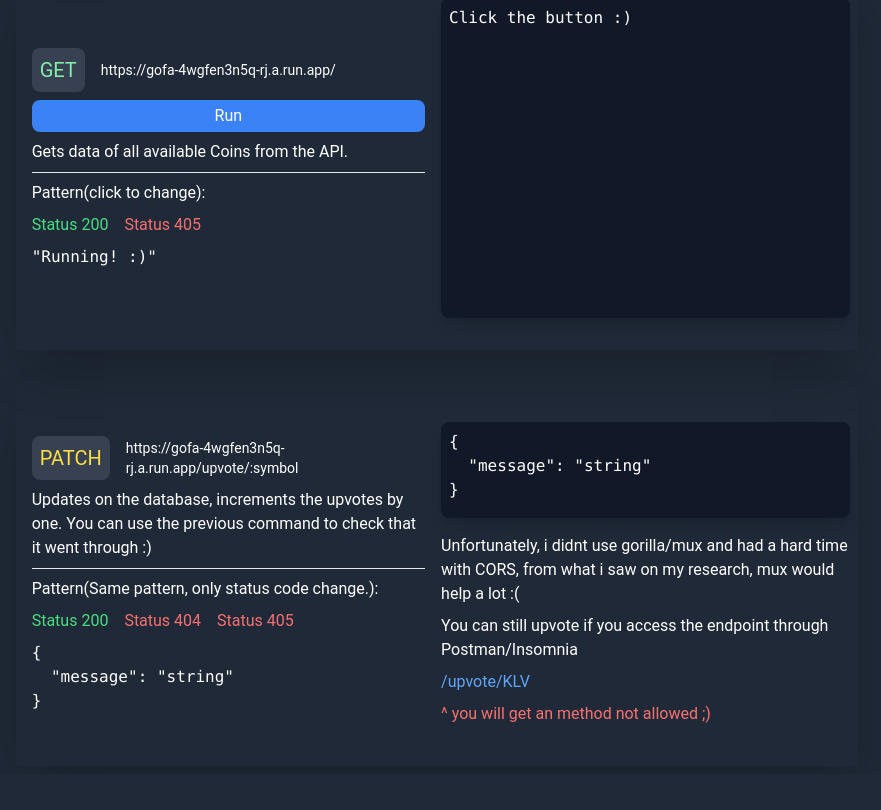
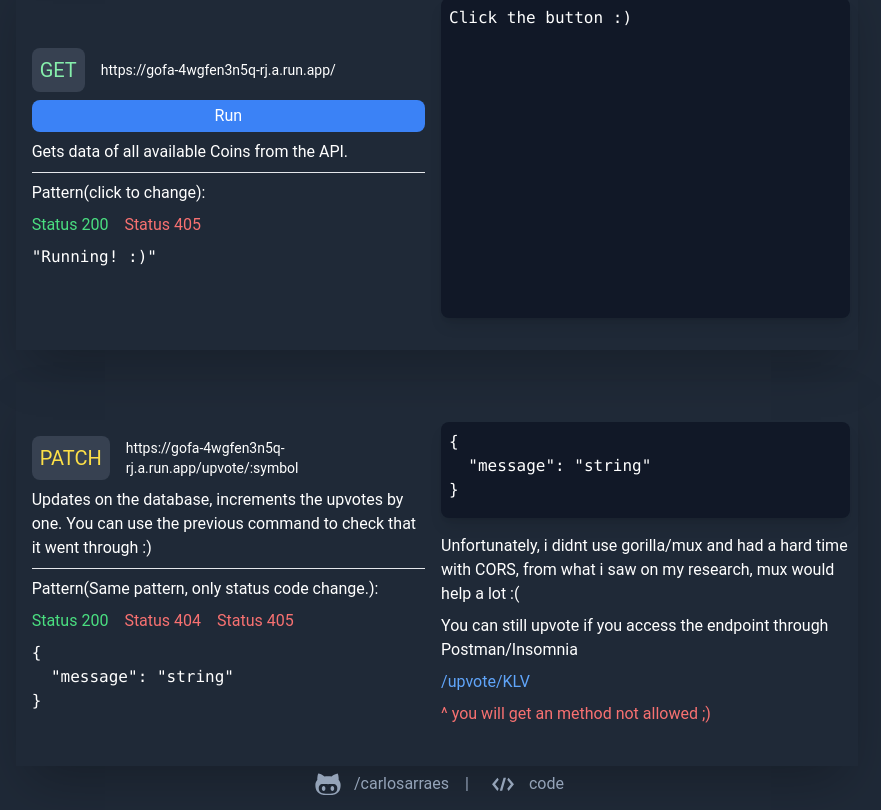
Before and after one commit to carlosarraes/fcspa, a React (Vite) app: page / in a window 1280 px wide. Shown: the part 522-1332 px from the top of the page, without its empty margins (203-1084 px from the left). Before the commit the page ends 1296 px from the top, so only its background shows below. Built offline with nearby package versions, Linux system fonts and the light colour scheme.

Commit message:
feat: add footer with links

```diff
--- a/src/App.tsx
+++ b/src/App.tsx
@@ -1,4 +1,5 @@
 import CheckHealth from './components/CheckHealth'
+import Footer from './components/Footer'
 import GetCoins from './components/GetCoins'
 import Header from './components/Header'
 import UpvoteCoin from './components/UpvoteCoin'
@@ -10,6 +11,7 @@ function App() {
       <GetCoins />
       <CheckHealth />
       <UpvoteCoin />
+      <Footer />
     </main>
   )
 }
--- /dev/null
+++ b/src/components/Footer.tsx
@@ -0,0 +1,35 @@
+import { DiGithubAlt, DiCode } from 'react-icons/di'
+
+const Footer = () => {
+  return (
+    <footer className="text-slate-400">
+      <h4>
+        <div className="flex gap-4 text-center">
+          <a
+            href="https://github.com/carlosarraes"
+            target="_blank"
+            rel="noreferrer"
+            className="text-center flex gap-2"
+          >
+            <DiGithubAlt className="text-4xl" />
+            <span className="self-center">/carlosarraes</span>
+          </a>
+          <div className="self-center">
+            <span className="self-center"> | </span>
+          </div>
+          <a
+            href="https://github.com/carlosarraes/favcrypto"
+            target="_blank"
+            rel="noreferrer"
+            className="text-center flex gap-2"
+          >
+            <DiCode className="text-4xl" />
+            <span className="self-center">code</span>
+          </a>
+        </div>
+      </h4>
+    </footer>
+  )
+}
+
+export default Footer
```
